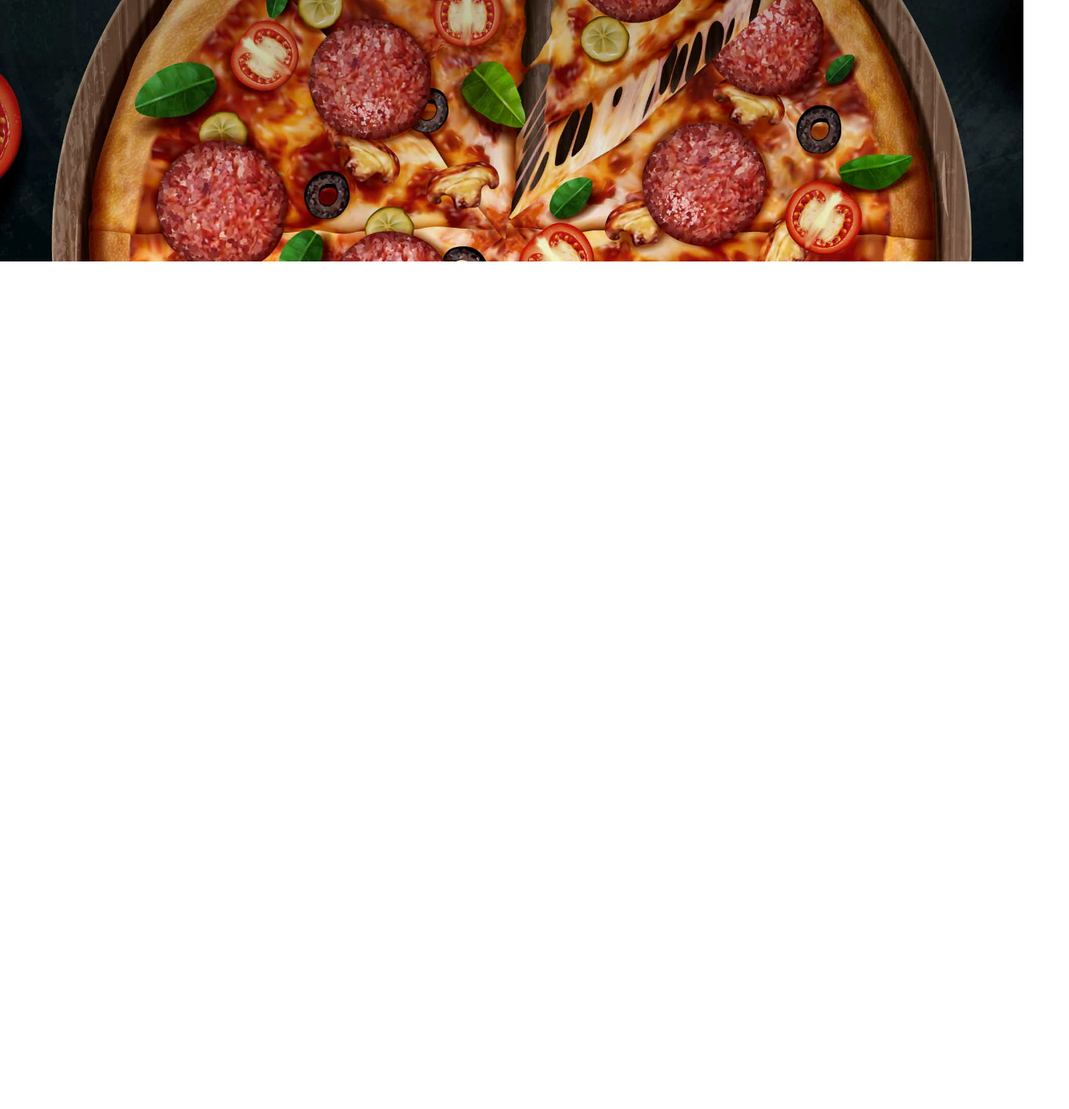
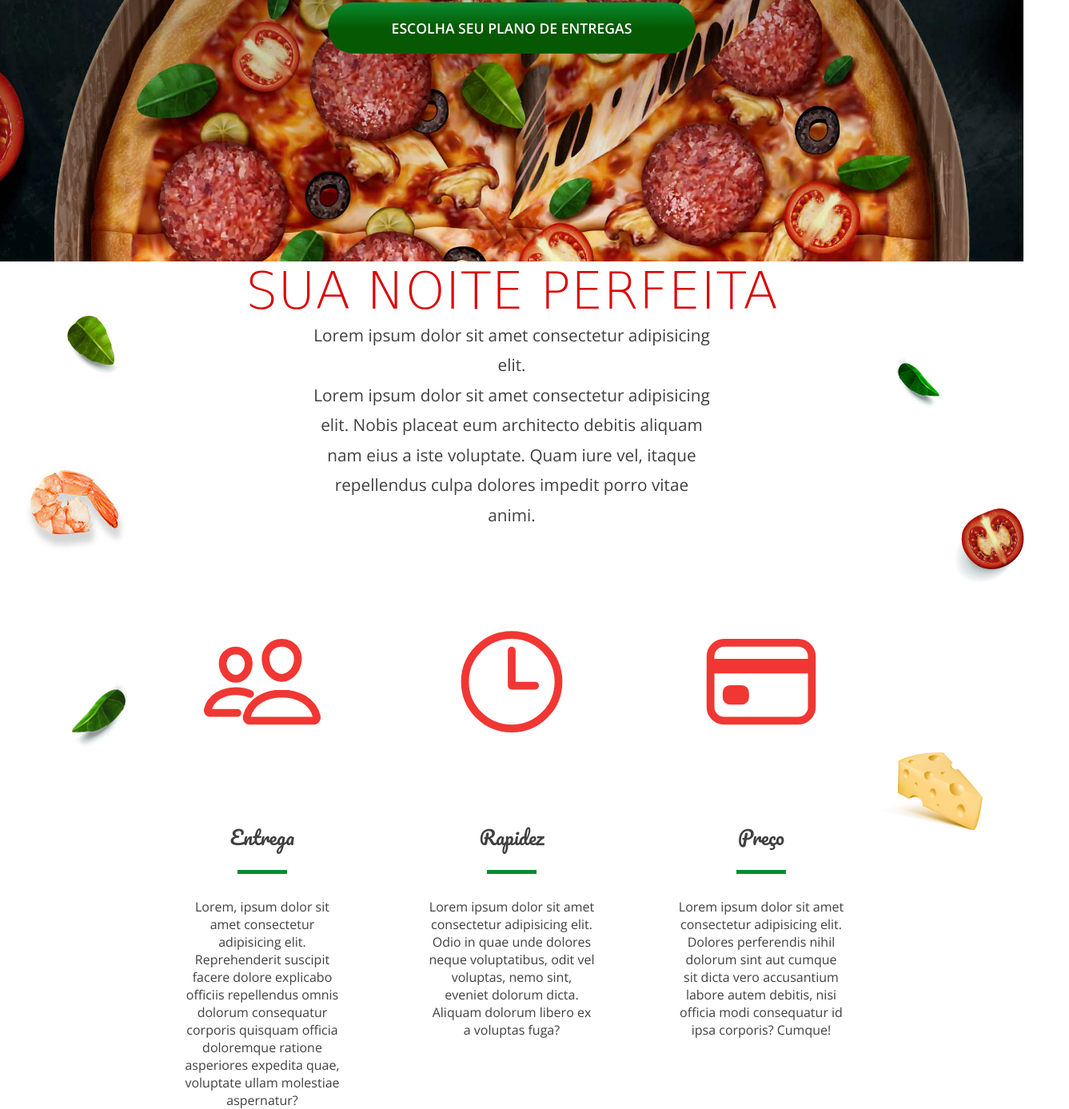
Before and after one commit to dayanersilva/Pizzaria, a plain HTML site: page index.html in a window 1280 px wide. Shown: the part 697-2084 px from the top of the page at 80% size, 1337 px wide, since content can reach past the window. Before the commit the page ends 1024 px from the top, so only its background shows below. Drawn offline with nearby package versions, Linux system fonts and the light colour scheme; a web font is replaced by a local one.

Commit message:
tipografia, animações, seções iniciadas

```diff
--- /dev/null
+++ b/css/animacoes.css
@@ -0,0 +1,42 @@
+/*cria a animação*/
+@keyframes HeaderH1-moverDireita{
+    /*quadros da animação (tempos)*/
+    0%{
+        opacity: 0;
+        transform: translateX(-75%);
+    }
+
+    70%{
+        transform: translateX(20px);
+    }
+
+    100%{
+        opacity: 1;
+        transform: translateX(0);
+    }
+}
+
+@keyframes HeaderH4-moverEsquerda{
+    0%{
+        opacity: 0;
+        transform: translateX(50px);
+    }
+    50%{
+        transform: translateX(-5px);
+    }
+    100%{
+        opacity: 1;
+        transform: translateX(0);
+    }
+}
+
+@keyframes HeaderA-moverCima{
+    0%{
+        opacity: 0;
+        transform: translateY(30px);
+    }
+    100%{
+        opacity: 1;
+        transform: translateY(0);
+    }
+}
--- a/css/estilo.css
+++ b/css/estilo.css
@@ -74,5 +74,118 @@ header{
     background-size: cover;
     background-position: center center ;
     background-image: linear-gradient(rgba(0,0,0,0.7),rgba(0,0,0,0)), url(../img/secao08-background-capa.jpg);
+    border-top: 5px solid #078C31;
+}
 
+header div#chamada{
+    position: relative;
+    width: 100%;
+    height: 300px;
+    text-align: center;
+    top: 30%;
+    left: auto;
 }
+
+/*SEÇÃO DOMINGO PERFEITO */
+
+section#domingo-perfeito{
+    width: 100%;
+    display: flex;
+    /*flex-flow wé a abreviação de flex-direction e flex-wrap*/
+    flex-flow: row wrap;
+    justify-content: space-around;
+}
+
+div#domingo-perfeito-centro{
+    width: 65%;
+    display: flex;
+    flex-direction: column;
+    flex-wrap: nowrap;
+    justify-content: flex-start;
+    align-items: center;
+}
+div#pontos-chaves-mestre{
+    width: 100%;
+    margin-top: 40px;
+    display: flex;
+    flex-direction: row;
+    flex-wrap: wrap;
+    justify-content: space-between;
+}
+
+div.pontos-chaves{
+    width: 25%;
+    text-align: center;
+}
+
+section#domingo-perfeito div.pontos-chaves ion-icon{
+    width: 75%;
+    height: 75%;
+    color: #F03733;
+}
+
+div#domingo-perfeito-esquerda, div#domingo-perfeito-direita{
+    position: relative;
+    width: 15%;
+}
+
+div.folha1{
+    position: absolute;
+    top: 40px;
+    left: 40px;
+    width: 150px;
+    height: 150px;
+    background-image: url(../img/secao09-folha1.png);
+    background-repeat: no-repeat;
+    opacity: 1;
+}
+
+div.camarao{
+    position: absolute;
+    top: 250px;
+    left: 0px;
+    width: 150px;
+    height: 150px;
+    background: url(../img/secao09-camarao.jpg) no-repeat;
+    opacity: 1;
+}
+
+div.folha2{
+    position: absolute;
+    top: 500px;
+    left: 50px;
+    width: 150px;
+    height: 150px;
+    background: url(../img/secao09-folha2.png) no-repeat;
+    opacity: 1;
+}
+
+div.folha3{
+    position: absolute;
+    top: 100px;
+    left: 20px;
+    width: 160px;
+    height: 150px;
+    background: url(../img/secao09-folha3.png) no-repeat;
+    opacity: 1;
+}
+
+div.tomate{
+    position: absolute;
+    top: 300px;
+    left: 100px;
+    width: 160px;
+    height: 150px;
+    background: url(../img/secao09-tomate.png) no-repeat;
+    opacity: 1;
+}
+
+div.queijo{
+    position: absolute;
+    top: 600px;
+    left: 10px;
+    width: 160px;
+    height: 150px;
+    background: url(../img/secao09-queijo.jpg) no-repeat;
+    opacity: 1;
+}
--- a/css/tipografia.css
+++ b/css/tipografia.css
@@ -31,3 +31,64 @@ p, li, a{
     font-family: 'Open Sans', sans-serif;
     color: #404040;
 }
+
+p.destaque{
+    font-size: 130%;
+    line-height: 1.8;
+    font-weight: 300;
+    text-align: center;
+    width: 60%;
+}
+
+/*Elementos do Header*/
+
+header div#chamada h1{
+    color: #fff;
+    /* box shadow adiciona sombra em volta do elemento(box) text-shadow adiciona sombra no texto primeiro dado= eixo X(horizontal), segundo dados =  eixo Y (Vertical) , terceiro elemento =  raio e ultimo elemento é a cor */
+    text-shadow: 4px 6px 10px #000;
+    animation-name: HeaderH1-moverDireita;
+    animation-duration: 2s;
+    animation-timing-function: ease-out;
+    animation-fill-mode: backwards;
+}
+
+header div#chamada h4{
+    font-size: 250%;
+    text-shadow: 4px 6px 10px #000;
+    margin-bottom: 55px;
+    animation-name: HeaderH4-moverEsquerda;
+    animation-duration: 1.5s ;
+    animation-delay: 0.5s;
+    animation-timing-function: ease-out ;
+    animation-fill-mode: backwards;
+}
+
+header div#chamada a{
+    font-size: 110%;
+    color: white;
+    text-decoration: none;
+    font-weight: 600;
+    padding: 20px 80px;
+    background: linear-gradient(rgba(7,140,49,55) 0%, rgba(6,89,2,35) 50%, rgba(6,89,2,35) 100%);
+    border-radius: 50px;
+    display: inline-block;
+    animation-name: HeaderA-moveCima;
+    animation-duration: 1s;
+    animation-delay: 1s;
+    animation-timing-function: ease-out;
+    animation-fill-mode: backwards;
+}
+
+/*SEÇÃO DOMINGO-PERFEITO*/
+div.pontos-chaves h4{
+    color: #404040;
+}
+
+div.pontos-chaves h4:after{
+    content: "";
+    display: block;
+    background-color: #078C31;
+    height: 5px;
+    width: 30%;
+    margin: 20px auto 10px;
+}
--- a/index.html
+++ b/index.html
@@ -8,6 +8,7 @@
     <link href="https://fonts.googleapis.com/css2?family=Fredericka+the+Great&family=Open+Sans:wght@300;400;600&family=Pacifico&display=swap" rel="stylesheet">
     <link rel="stylesheet" href="css/estilo.css">
     <link rel="stylesheet" href="css/tipografia.css">
+    <link rel="stylesheet" href="css/animacoes.css">
 </head>
 <body>
     <nav>
@@ -29,6 +30,41 @@
             <a href="#">ESCOLHA SEU PLANO DE ENTREGAS</a>
         </div>
     </header>
+    <section id="domingo-perfeito">
+        <div id="domingo-perfeito-esquerda">
+            <div class="folha1"></div>
+            <div class="camarao"></div>
+            <div class="folha2"></div>
+        </div>
+        <div id="domingo-perfeito-centro">
+            <h2>Sua Noite Perfeita</h2>
+            <p class="destaque">Lorem ipsum dolor sit amet consectetur adipisicing elit.<br>
+                Lorem ipsum dolor sit amet consectetur adipisicing elit. Nobis placeat eum architecto debitis aliquam nam eius a iste voluptate. Quam iure vel, itaque repellendus culpa dolores impedit porro vitae animi.
+            </p>
+            <div id="pontos-chaves-mestre">
+                <div class="pontos-chaves">
+                    <ion-icon name="people-outline"></ion-icon>
+                    <h4>Entrega</h4>
+                    <p>Lorem, ipsum dolor sit amet consectetur adipisicing elit. Reprehenderit suscipit facere dolore explicabo officiis repellendus omnis dolorum consequatur corporis quisquam officia doloremque ratione asperiores expedita quae, voluptate ullam molestiae aspernatur?</p>
+                </div>
+                <div class="pontos-chaves">
+                    <ion-icon name="time-outline"></ion-icon>
+                    <h4>Rapidez</h4>
+                    <p>Lorem ipsum dolor sit amet consectetur adipisicing elit. Odio in quae unde dolores neque voluptatibus, odit vel voluptas, nemo sint, eveniet dolorum dicta. Aliquam dolorum libero ex a voluptas fuga?</p>
+                </div>
+                <div class="pontos-chaves">
+                    <ion-icon name="card-outline"></ion-icon>
+                    <h4>Preço</h4>
+                    <p>Lorem ipsum dolor sit amet consectetur adipisicing elit. Dolores perferendis nihil dolorum sint aut cumque sit dicta vero accusantium labore autem debitis, nisi officia modi consequatur id ipsa corporis? Cumque!</p>
+                </div>
+            </div>
+        </div>
+        <div id="domingo-perfeito-direita">
+            <div class="folha3"></div>
+            <div class="tomate"></div>
+            <div class="queijo"></div>
+        </div>
+    </section>
 
 
 
```
Also changed, not shown: js/script.js (added).
